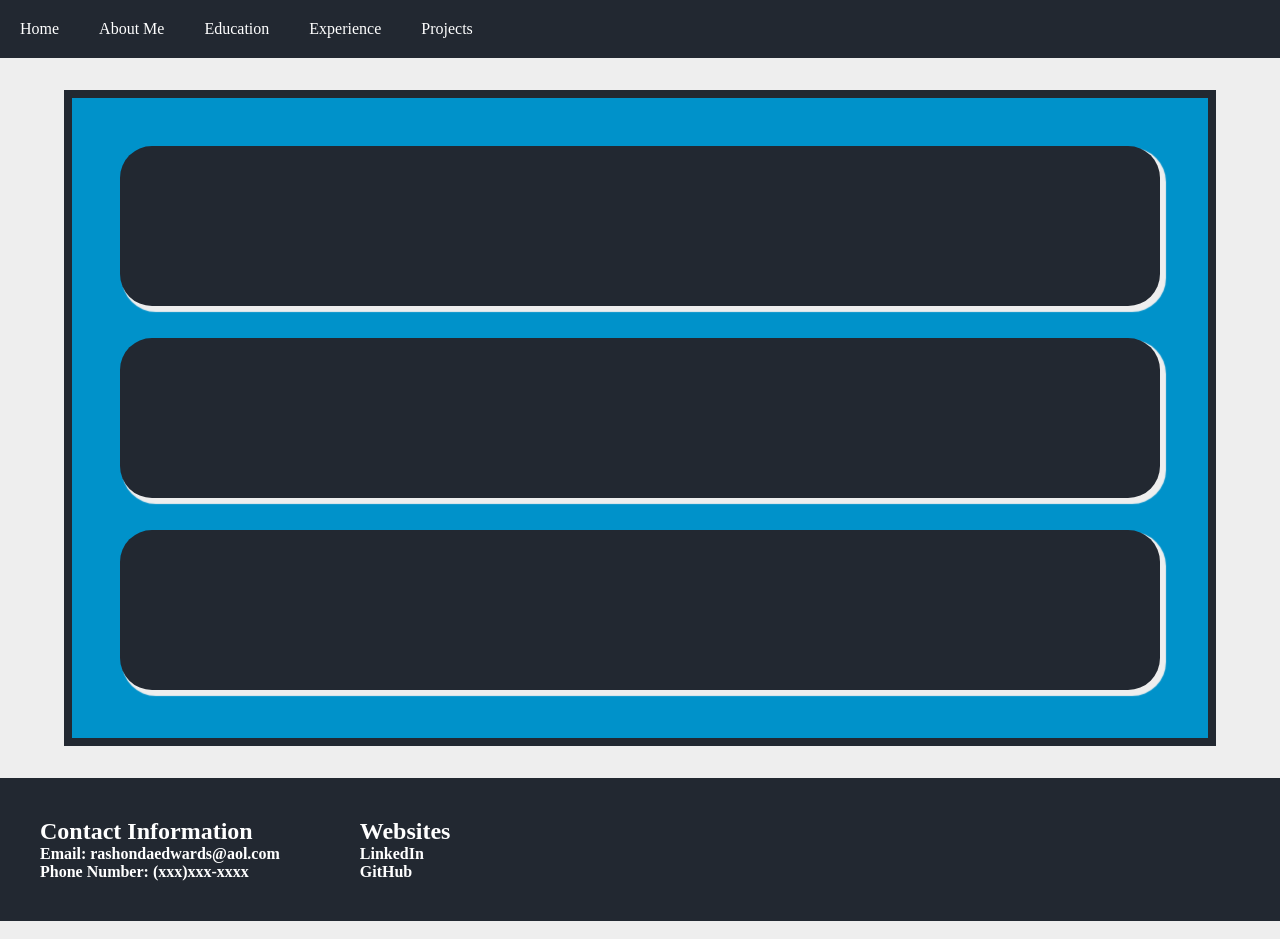
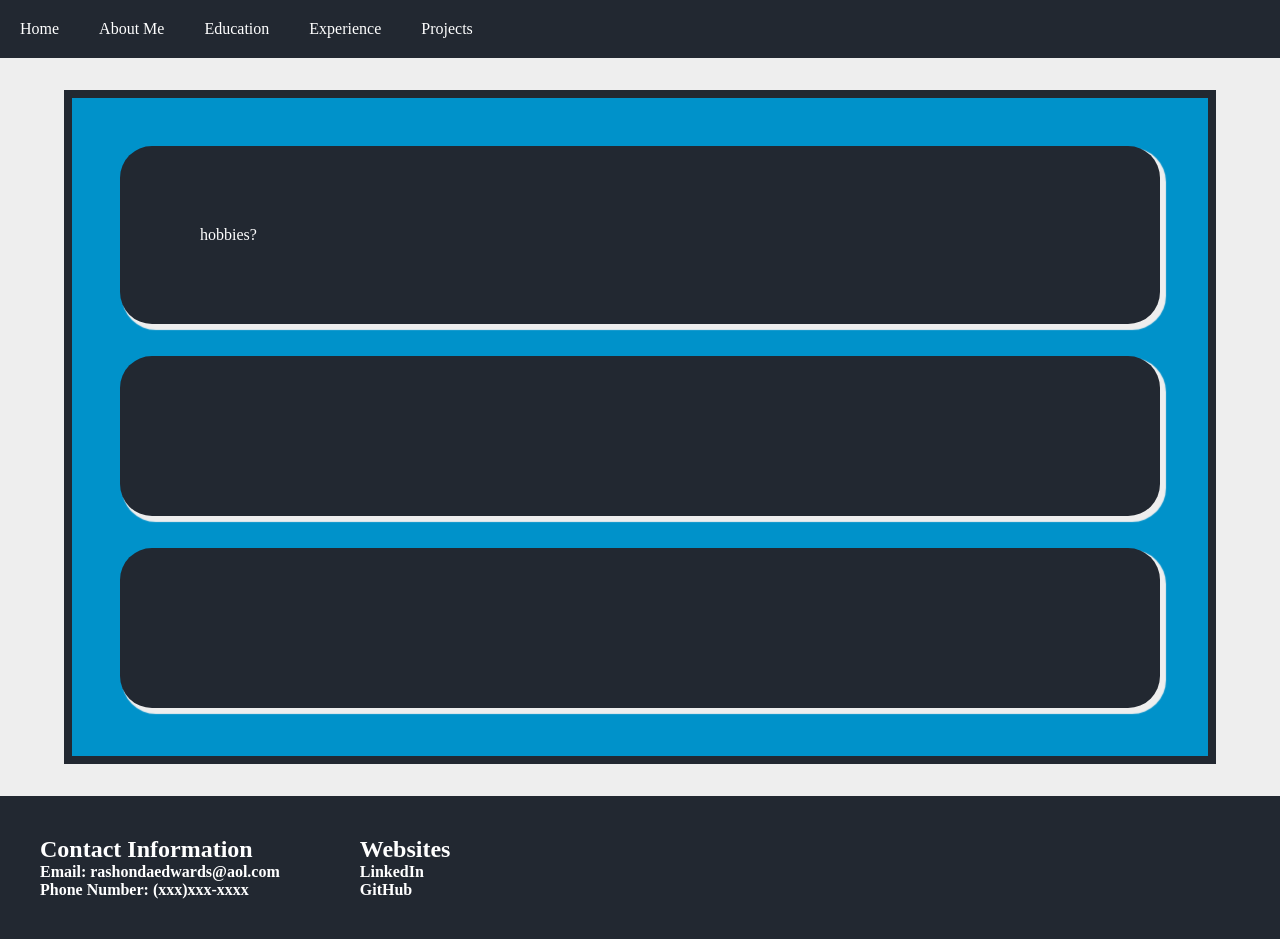
Before and after one commit to rdedwards1124/Portfolio, a React (Create React App) app: page /About in a window 1280 px wide. Built offline with nearby package versions, Linux system fonts and the light colour scheme.

Commit message:
3comitsaweek

```diff
--- a/src/Components/About.js
+++ b/src/Components/About.js
@@ -6,7 +6,7 @@ function About() {
     return (
         <>
             <div className="Home-Main">
-                <div className="about-div"></div>
+                <div className="about-div">hobbies?</div>
                 <div className="about-div"></div>
                 <div className="about-div"></div>
             </div>
```
